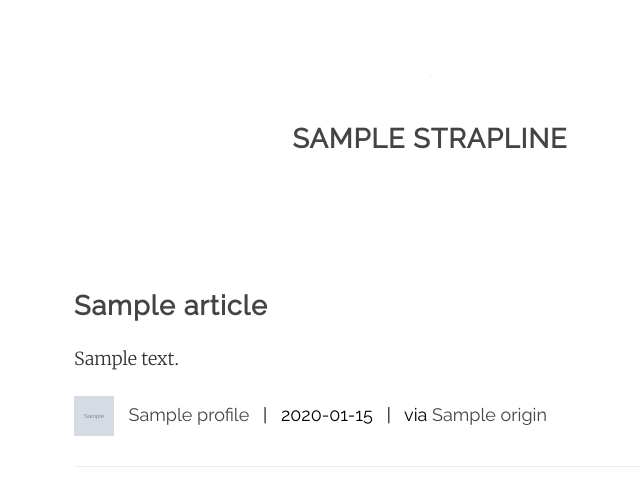
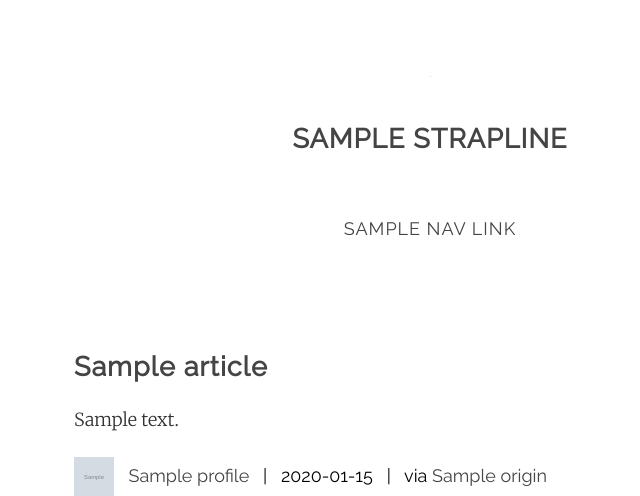
Before and after one commit to naggie/dsblog, a Python web app: template dsblog/templates/blog.html in a window 1280 px wide. Shown: the top 496 px of the page, without its empty margins (210-850 px from the left). Run offline with Jinja, Linux system fonts and the light colour scheme; the template is opened without the code that fills it: most values are stand-ins (such as "Sample title", 1, 10 or a date in 2020); grey boxes marked "Sample" are stand-in pictures.

Commit message:
optional nav links

```diff
--- a/config.example.yml
+++ b/config.example.yml
@@ -4,6 +4,8 @@ logo: static/darksky-light-bg.svg
 logo_size: [200,127]
 background: none
 base_url: https://darksky.io/
+logo_link: https://darksky.io/
+enable_about_page: true
 
 site_description: >
   Darksky.io is an Electronics, Electrical and Software consultancy based in
--- a/dsblog/templates/base.html
+++ b/dsblog/templates/base.html
@@ -1,9 +1,5 @@
 <!DOCTYPE html>
 <!-- Want to join us? Email root at this domain -->
-{% set nav_links = [
-    ('Blog','.'),
-    ('About','about/'),
-] -%}
 {# TODO automatically process logo (aspect ratio, size limits) -#}
 {% set logo_url = "/static/darksky-light-bg.svg" -%}
 {# TODO: this! -#}
@@ -101,9 +97,11 @@
                 </a>
                 {% if strapline %}<h2>{{strapline}}</h2>{% endif %}
                 <br />
-            {% for name,url in nav_links + extra_links %}
+                {% if nav_links %}
+                    {% for name,url in nav_links %}
                     <a{% if name == selected_link %} class="selected"{% endif%} href="{{url}}">{{name}}</a>
                     {% endfor %}
+                {% endif %}
                 {% endblock nav %}
             </nav>
         <div id="content">
```
Also changed, not shown: dsblog/main.py (+12 -0 lines). Lines whose indentation alone changed are shown as unchanged.
